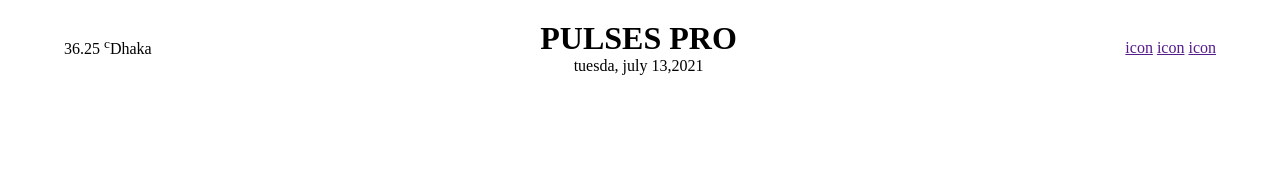
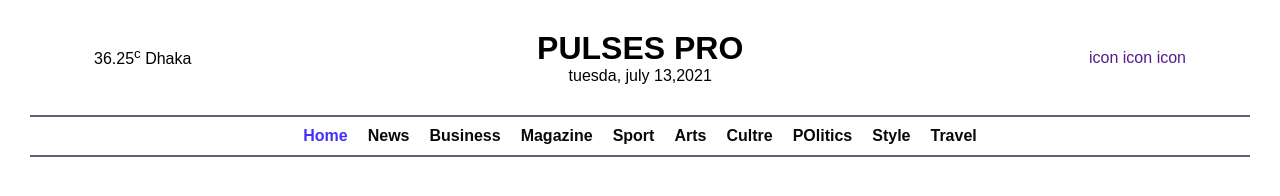
Before and after one commit to abudaudhossain/new-pulses-pro, a plain HTML site: page index.html in a window 1280 px wide. Drawn offline with Linux system fonts and the light colour scheme.

Commit message:
add navbar

```diff
--- a/css/style.css
+++ b/css/style.css
@@ -1,18 +1,38 @@
+:root{
+    --pramry-color: #5e6282;
+    --active-color: #4430f7;
+    --headding-color: #14183e;
+    --titile-color: #080809;
+    /* ; */
+}
+
 *{
     margin: 0;
     padding: 0;
 }
 /* ========common style ======= */
+body{
+    font-family: Arial, Helvetica, sans-serif;
+}
 .container {
     width: 90%;
     margin: 0 auto;
 }
-
+ul li{
+    list-style: none;
+}
+a{
+    text-decoration: none;
+}
+.banner,
+nav{
+    margin: 30px;
+}
 /* ------------- style header  -------------- */
 
+/* --- style banner ------ */
+.banner{
 
-.banner{
-    margin-top: 20px;
     display:flex;
     justify-content: space-between;
     align-items: center;
@@ -20,3 +40,27 @@
 .paper-titlie{
     text-align: center;
 }
+
+ /* ------ style nav ------ */
+
+nav{
+   border-top: 2px solid var(--pramry-color);
+   border-bottom: 2px solid var(--pramry-color);
+}
+nav ul{
+    display:flex;
+    justify-content: center;
+}
+nav ul li{
+    padding: 5px;
+
+}
+nav ul li .active{
+    color: var(--active-color);
+}
+nav ul li a{
+    color: var(--titile-color);
+    padding: 5px 5px;
+    font-weight: 600;
+    display: inline-block;
+}
--- a/index.html
+++ b/index.html
@@ -15,7 +15,7 @@
     <header>
         <div class="container">
             <div class="banner">
-                <div class="wather">36.25 <sup>c</sup>Dhaka</div>
+                <div class="wather">36.25<sup>c</sup> Dhaka</div>
                 <div class="paper-titlie">
                     <h1 class="name">PULSES PRO</h1>
                     <P class="date">tuesda, july 13,2021</P>
@@ -28,7 +28,20 @@
 
             </div>
         </div>
-
+        <nav>
+            <ul>
+                <li><a class="active" href="">Home</a></li>
+                <li><a href="">News</a></li>
+                <li><a href="">Business</a></li>
+                <li><a href="">Magazine</a></li>
+                <li><a href="">Sport</a></li>
+                <li><a href="">Arts</a></li>
+                <li><a href="">Cultre</a></li>
+                <li><a href="">POlitics</a></li>
+                <li><a href="">Style</a></li>
+                <li><a href="">Travel</a></li>
+            </ul>
+        </nav>
     </header>
 </body>
 </html>
```
